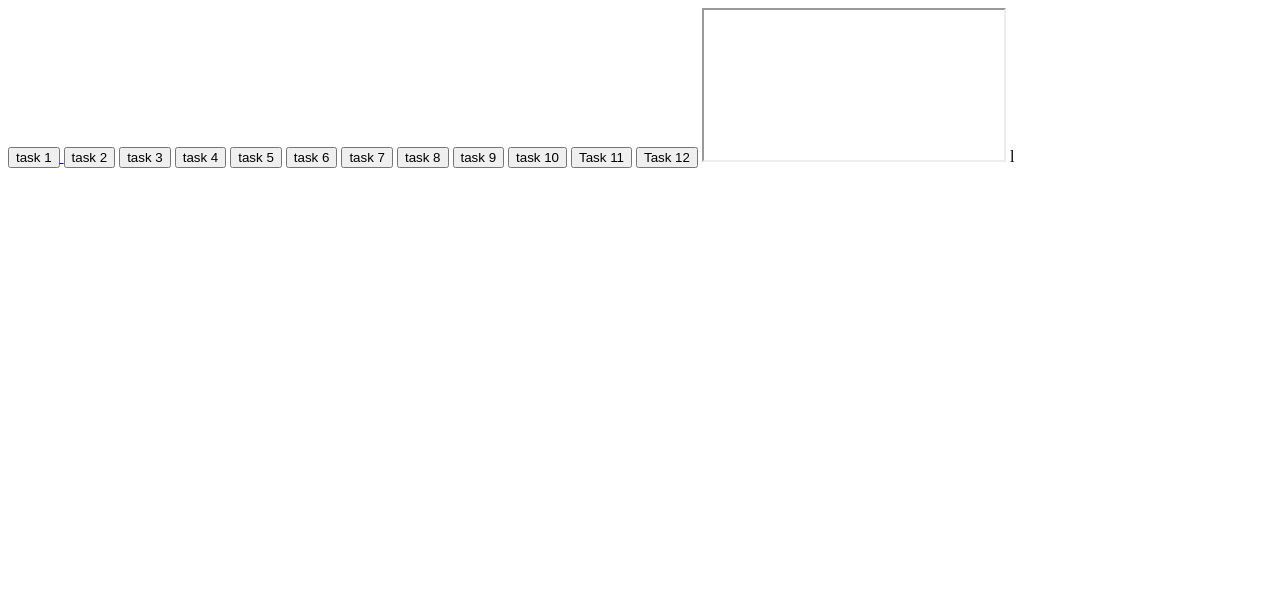
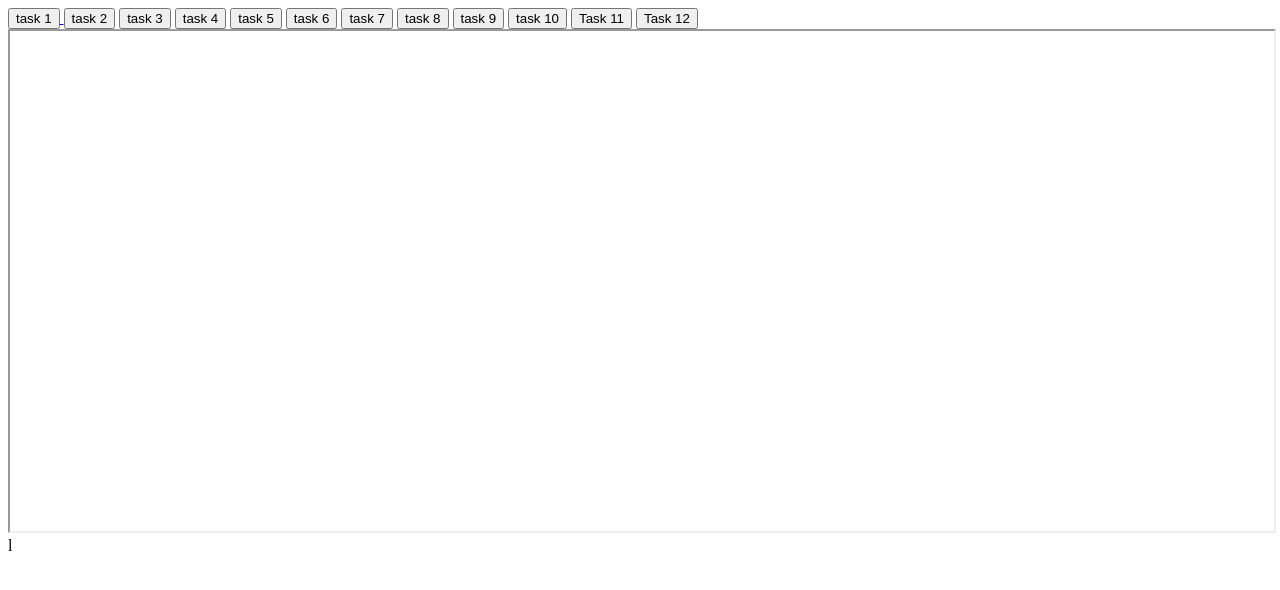
Before and after one commit to rama4257v/deployment, a plain HTML site: page index.html in a window 1280 px wide. Drawn offline with Linux system fonts and the light colour scheme.

Commit message:
Add files via upload

```diff
--- a/index.html
+++ b/index.html
@@ -18,8 +18,9 @@
     <a href="./files/css_styles.html" target="dp"><button>task 10</button></a>
     <a href="./files/restaurant.html" target="dp"><button>Task 11</button></a>
     <a href="./files/positiontask" target="dp"><button>Task 12</button></a>
+    <br>
 
 
-    <iframe name="dp"></iframe>
+    <iframe name="dp" height="500px" width="100%"></iframe>
 </body>
 </html>l
```
